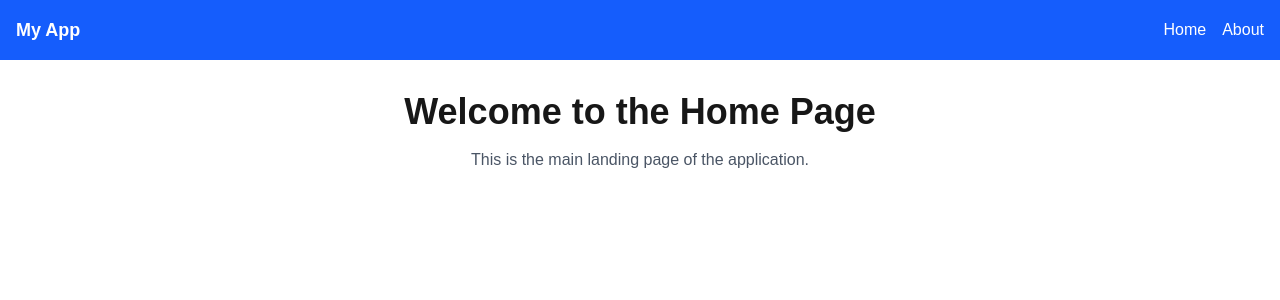
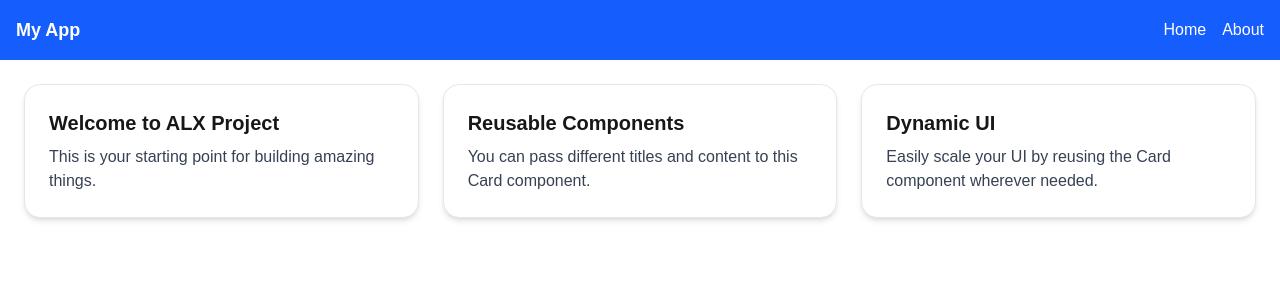
Before and after one commit to Mugishaa77/alx-project-0x02-setup, a Next.js app in the folder alx-project-0x02/: page /home in a window 1280 px wide. Shown: the top 300 px of the page. Built offline with nearby package versions, Linux system fonts and the light colour scheme.

Commit message:
Create a Reusable Card Component

```diff
--- /dev/null
+++ b/alx-project-0x02/components/common/Card.tsx
@@ -0,0 +1,13 @@
+import React from "react";
+import { CardProps } from "@/interfaces";
+
+const Card: React.FC<CardProps> = ({ title, content }) => {
+  return (
+    <div className="bg-white shadow-md rounded-2xl p-6 border border-gray-200">
+      <h2 className="text-xl font-semibold mb-2">{title}</h2>
+      <p className="text-gray-700">{content}</p>
+    </div>
+  );
+};
+
+export default Card;
--- a/alx-project-0x02/interfaces/index.ts
+++ b/alx-project-0x02/interfaces/index.ts
@@ -1 +1,4 @@
-miscelleneous
+export interface CardProps {
+  title: string;
+  content: string;
+}
--- a/alx-project-0x02/pages/home.tsx
+++ b/alx-project-0x02/pages/home.tsx
@@ -1,14 +1,26 @@
-import Header from "../components/layout/Header";
+import React from "react";
+import Card from "@/components/common/Card";
+import Header from "@/components/layout/Header";
 
 const Home: React.FC = () => {
   return (
-    <div>
-      <Header />
-      <main className="p-8 text-center">
-        <h1 className="text-4xl font-bold">Welcome to the Home Page</h1>
-        <p className="mt-4 text-gray-600">This is the main landing page of the application.</p>
-      </main>
+  <div>
+    <Header/>
+      <div className="p-6 grid grid-cols-1 sm:grid-cols-2 lg:grid-cols-3 gap-6">
+      <Card
+        title="Welcome to ALX Project"
+        content="This is your starting point for building amazing things."
+      />
+      <Card
+        title="Reusable Components"
+        content="You can pass different titles and content to this Card component."
+      />
+      <Card
+        title="Dynamic UI"
+        content="Easily scale your UI by reusing the Card component wherever needed."
+      />
     </div>
+  </div>
   );
 };
 
```
